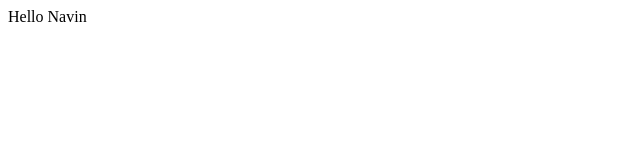
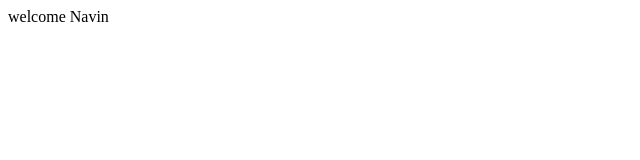
Before and after one commit to shekharnavin0309/myclass-demo, a plain HTML site: page index.html in a window 1280 px wide. Shown: the full height of the page, 0-640 px from the left. Drawn offline with Linux system fonts and the light colour scheme.

Commit message:
Upadted index.html

```diff
--- a/index.html
+++ b/index.html
@@ -1,3 +1,3 @@
 <html>
-    <p>Hello Navin</p>
+    <p>welcome Navin</p>
 </html>
```
